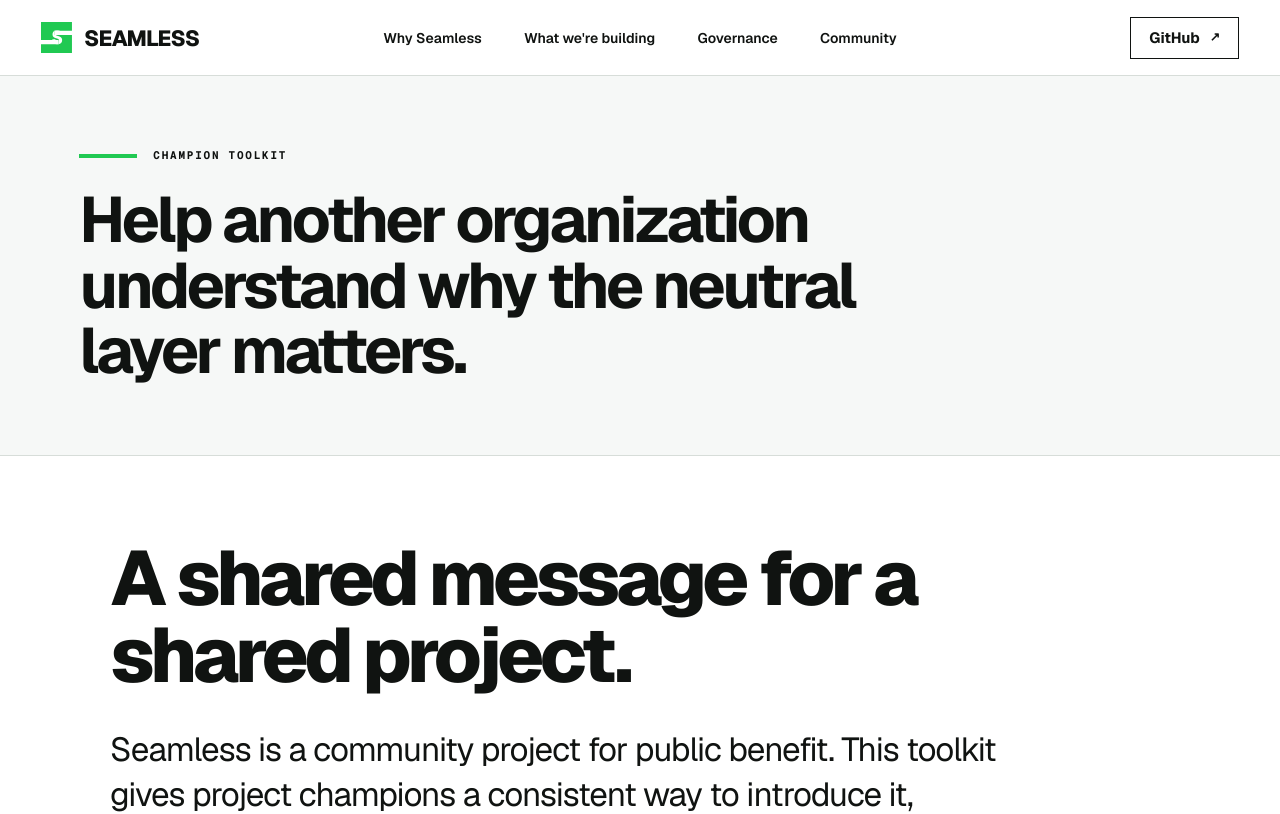
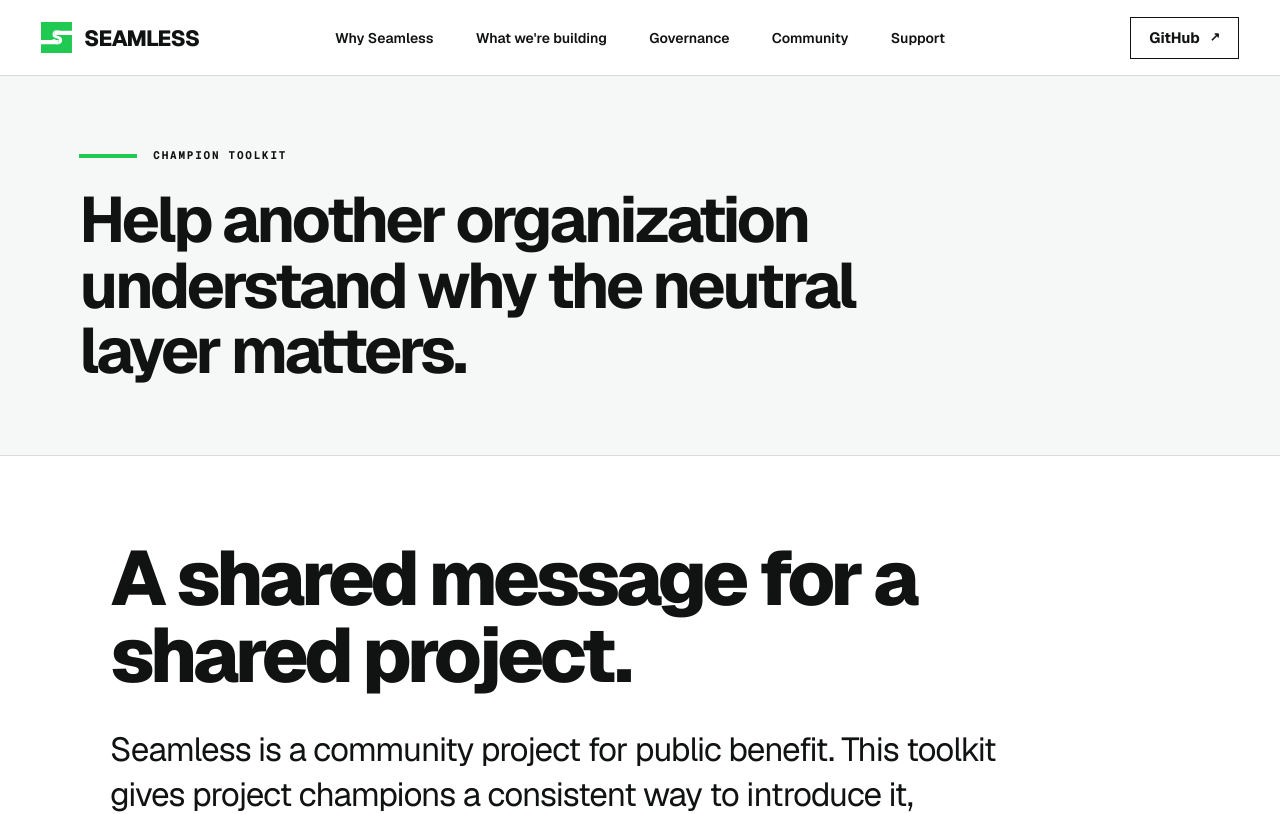
Before and after one commit to seamlessdns/website, a Next.js app: page /sponsors/toolkit in a window 1280 px wide. Shown: the top 814 px of the page. Built offline with nearby package versions, Linux system fonts and the light colour scheme.

Commit message:
Expose support resources in site navigation

```diff
--- a/app/components/site-chrome.tsx
+++ b/app/components/site-chrome.tsx
@@ -28,7 +28,7 @@ export function SiteHeader({ page }: { page: "home" | "sponsors" }) {
             {label}
           </Link>
         ))}
-        {page === "home" && <Link href="/sponsors/">Sponsor</Link>}
+        <Link href="/sponsors/">Support</Link>
       </nav>
       <a
         className="button button-small button-outline"
@@ -54,6 +54,7 @@ export function SiteFooter({ page }: { page: "home" | "sponsors" }) {
       </Link>
       <p>Open infrastructure for configuration, discovery, and verification.</p>
       <div className="footer-links">
+        <Link href="/sponsors/">Support</Link>
         <a href={githubUrl} target="_blank" rel="noreferrer">GitHub</a>
         <a href="https://www.domainconnect.org/" target="_blank" rel="noreferrer">Domain Connect</a>
         <a href="https://datatracker.ietf.org/wg/dconn/about/" target="_blank" rel="noreferrer">IETF</a>
```
